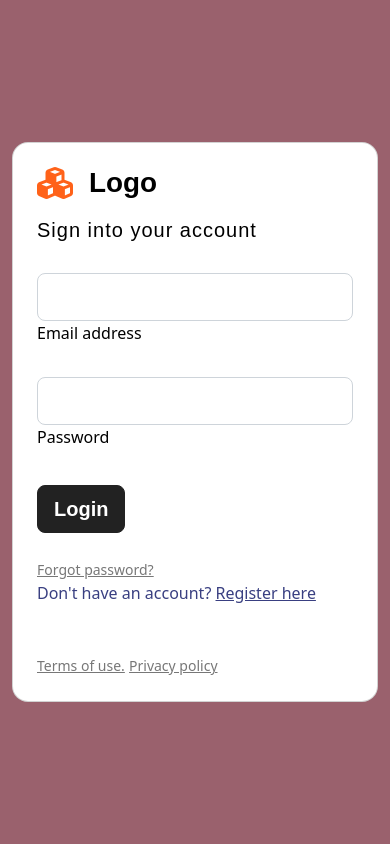
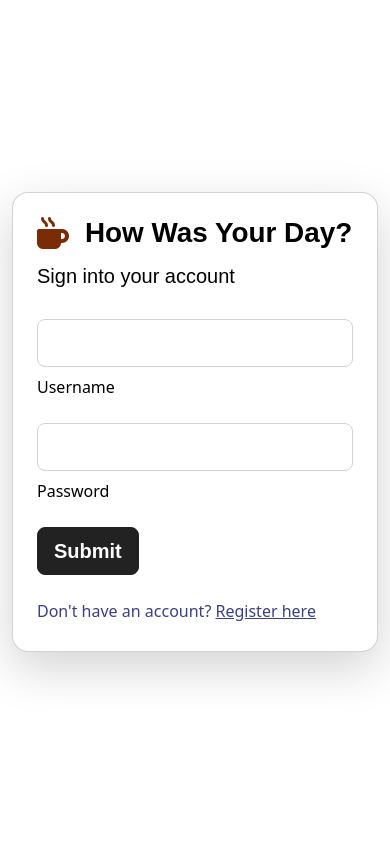
Before and after one commit to caitlinlamirez/Blog-Website, a Django app: page / in a window 390 px wide. Run offline with Django 4.2, Linux system fonts and the light colour scheme; some libraries are stand-ins or nearby versions; some web fonts are replaced.

Commit message:
Add landing files

```diff
--- a/blog_project/settings.py
+++ b/blog_project/settings.py
@@ -32,12 +32,15 @@ ALLOWED_HOSTS = []
 
 INSTALLED_APPS = [
     'landing',
+
     'django.contrib.admin',
     'django.contrib.auth',
     'django.contrib.contenttypes',
     'django.contrib.sessions',
     'django.contrib.messages',
     'django.contrib.staticfiles',
+
+    'django.contrib.sites',
 ]
 
 MIDDLEWARE = [
--- a/blog_project/urls.py
+++ b/blog_project/urls.py
@@ -18,5 +18,6 @@ from django.urls import path, include
 
 urlpatterns = [
     path('admin/', admin.site.urls),
+    path('', include('django.contrib.auth.urls')), # For log-in
     path('', include('landing.urls')),
 ]
--- a/landing/templates/landing/base.html
+++ b/landing/templates/landing/base.html
@@ -6,8 +6,29 @@
         <link rel="stylesheet" href="https://cdnjs.cloudflare.com/ajax/libs/font-awesome/6.3.0/css/all.min.css"/>
         <link rel="stylesheet" href="{% static 'css/bootstrap.min.css' %}">
         <body>
+            <section class="vh-100" style="background-color: rgb(255, 255, 255);">
+                <div class="container py-5 h-100">
+                  <div class="row d-flex justify-content-center align-items-center h-100">
+                    <div class="col col-xl-10">
+                      <div class="shadow-lg card" style="border-radius: 1rem;">
+                        <div class="row g-0">
+                          <div class="col-md-6 col-lg-5 d-none d-md-block">
+                            <img src="static/images/landing_pic.png"
+                              alt="photo of coffee with text that says 'How was your day?'" class="img-fluid" style="border-radius: 1rem 0 0 1rem;" />
+                          </div>
+                          <div class="col-md-3 col-lg-7 d-flex align-items-center">
+                            <div class="card-body p-4 p-lg-4 text-black">
             {% block content %}
             {% endblock content %}
+
+                            </div>
+                        </div>
+                    </div>
+                    </div>
+                    </div>
+                    </div>
+                    </div>
+                    </section>
 
             <script src="https://cdn.jsdelivr.net/npm/bootstrap@5.0.2/dist/js/bootstrap.bundle.min.js"></script>
         </body>
--- a/landing/templates/landing/login.html
+++ b/landing/templates/landing/login.html
@@ -1,56 +1,43 @@
 {% extends 'landing/base.html' %}
 {% block content%}
+<!-- Log-in form -->
+<form action="" method="POST">
+    {% csrf_token %}
+    <div class="d-flex align-items-center mb-3">
+        <i class="fa-solid fa-mug-hot fa-2x me-3" style="color: #7b2c07;"></i>
+        <span class="h1 fw-bold mb-0">How Was Your Day?</span>
+    </div>
 
-<section class="vh-100" style="background-color: #9A616D;">
-    <div class="container py-5 h-100">
-      <div class="row d-flex justify-content-center align-items-center h-100">
-        <div class="col col-xl-10">
-          <div class="card" style="border-radius: 1rem;">
-            <div class="row g-0">
-              <div class="col-md-6 col-lg-5 d-none d-md-block">
-                <img src="https://mdbcdn.b-cdn.net/img/Photos/new-templates/bootstrap-login-form/img1.webp"
-                  alt="login form" class="img-fluid" style="border-radius: 1rem 0 0 1rem;" />
-              </div>
-              <div class="col-md-6 col-lg-7 d-flex align-items-center">
-                <div class="card-body p-4 p-lg-5 text-black">
+    <h5 class="fw-normal mb-3 pb-3">Sign into your account</h5>
 
-                  <form>
+    <!-- Displays messages if message was sent -->
+    {% if messages %}
+    <div class="alert alert-dismissible alert-secondary">
+    <button type="button" class="btn-close" data-bs-dismiss="alert"></button>
+        {% for message in messages %}
+        {{message}}
+        {% endfor %}
+    </div>
+    {% endif %}
 
-                    <div class="d-flex align-items-center mb-3 pb-1">
-                      <i class="fas fa-cubes fa-2x me-3" style="color: #ff6219;"></i>
-                      <span class="h1 fw-bold mb-0">Logo</span>
-                    </div>
 
-                    <h5 class="fw-normal mb-3 pb-3" style="letter-spacing: 1px;">Sign into your account</h5>
+    <div class="form-outline mb-3">
+        <input type="text" id="username_input" class="form-control form-control-lg mb-2" name="username"/>
+        <label class="form-label" for="username_input">Username</label>
+    </div>
 
-                    <div class="form-outline mb-4">
-                      <input type="email" id="form2Example17" class="form-control form-control-lg" />
-                      <label class="form-label" for="form2Example17">Email address</label>
-                    </div>
+    <div class="form-outline mb-3">
+        <input type="password" id="password_input" class="form-control form-control-lg mb-2" name="password"/>
+        <label class="form-label" for="password_input">Password</label>
+    </div>
 
-                    <div class="form-outline mb-4">
-                      <input type="password" id="form2Example27" class="form-control form-control-lg" />
-                      <label class="form-label" for="form2Example27">Password</label>
-                    </div>
+    <div class=" mb-4">
+        <input type="submit" class="btn btn-dark btn-lg btn-block" value="Submit">
+    </div>
 
-                    <div class="pt-1 mb-4">
-                      <button class="btn btn-dark btn-lg btn-block" type="button">Login</button>
-                    </div>
+    <p class="mb-1" style="color: #393f81;">Don't have an account? <a href="{% url 'register' %}"
+        style="color: #393f81;">Register here</a></p>
+</form>
 
-                    <a class="small text-muted" href="#!">Forgot password?</a>
-                    <p class="mb-5 pb-lg-2" style="color: #393f81;">Don't have an account? <a href="#!"
-                        style="color: #393f81;">Register here</a></p>
-                    <a href="#!" class="small text-muted">Terms of use.</a>
-                    <a href="#!" class="small text-muted">Privacy policy</a>
-                  </form>
-
-                </div>
-              </div>
-            </div>
-          </div>
-        </div>
-      </div>
-    </div>
-  </section>
 
 {% endblock content %}
--- a/landing/urls.py
+++ b/landing/urls.py
@@ -3,4 +3,5 @@ from . import views
 
 urlpatterns = [
     path('', views.login_user, name='login'),
+    path('register', views.register_user, name='register'),
 ]
--- a/landing/views.py
+++ b/landing/views.py
@@ -1,5 +1,54 @@
-from django.shortcuts import render
+from django.shortcuts import render, redirect
+from django.contrib.auth import authenticate, login, logout
+from django.contrib import messages
+from django.contrib.auth.forms import UserCreationForm
+from .forms import RegisterUserForm
 
-# Create your views here.
+
 def login_user(request):
-    return render(request, 'landing/login.html', {})
+    if request.method == "POST":
+        # Takes input we got from the html file and store them
+        username = request.POST['username']
+        password = request.POST['password']
+
+        # Sees if they are correct
+        user = authenticate(request, username=username, password=password)
+
+        # Valid login
+        if user is not None:
+            messages.success(request, "Success!")
+            login(request, user)
+            # Redirect to login url
+            return redirect('login')
+
+        # Invalid login
+        else:
+            messages.success(request, "There was an error logging in!")
+            # Return an 'invalid login' error message.
+            return redirect('login')
+    else:
+        return render(request, 'landing/login.html', {})
+
+
+def register_user(request):
+    # If they did fill out the form
+    if request.method == "POST":
+        # If user fills out form, we pass that into a RegisterUserForm
+        form = RegisterUserForm(request.POST)
+        if form.is_valid():
+            form.save()
+
+            username = form.cleaned_data['username']
+            password = form.cleaned_data['password1']
+
+            # Logs them in
+            user = authenticate(username=username, password=password)
+            login (request, user)
+            messages.success(request, "Registration and Login successful!")
+            return redirect('login')
+    else:
+        # Pass in the form
+        form = RegisterUserForm()
+    return render(request, 'landing/register.html', {
+        'form': form,
+    })
```
Also changed, not shown: landing/forms.py (added, +21 -0 lines), landing/templates/landing/register.html (added, +25 -0 lines), db.sqlite3, landing/static/images/landing_pic.png (added), 3 other files.
